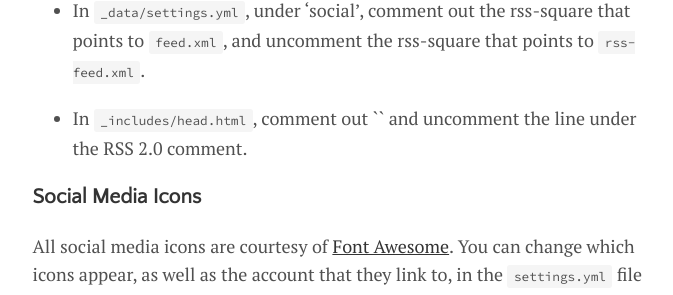
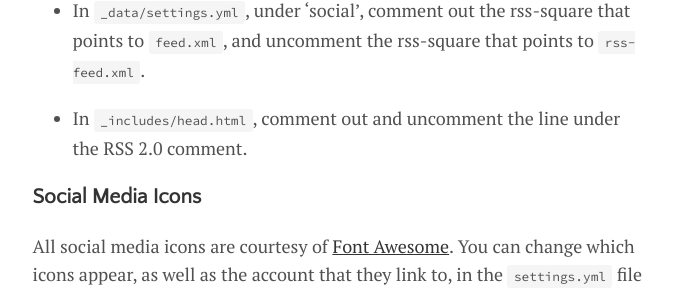
Before and after one commit to besener/besener.github.io, a Jekyll site: the page built from blog/_posts/2015-10-10-getting-started.md, in a window 1280 px wide and 900 px high, scrolled down 7843 px. Shown: the part 154-449 px from the top of the window, without its empty margins (300-973 px from the left). Built offline with Jekyll 4.4.1, drawn with Linux system fonts in a browser that asks for light colours; part of the change alters nothing that is shown.

```diff
--- a/blog/_posts/2015-10-10-getting-started.md
+++ b/blog/_posts/2015-10-10-getting-started.md
@@ -198,7 +198,7 @@ To use RSS 2.0, ensure the following is done:
 
 * In `_data/settings.yml`, under 'social', comment out the rss-square that points to `feed.xml`, and uncomment the rss-square that points to `rss-feed.xml`.
 
-* In `_includes/head.html`, comment out `{% feed_meta %}` and uncomment the line under the RSS 2.0 comment.
+* In `_includes/head.html`, comment out and uncomment the line under the RSS 2.0 comment.
 
 ### Social Media Icons
 
```
